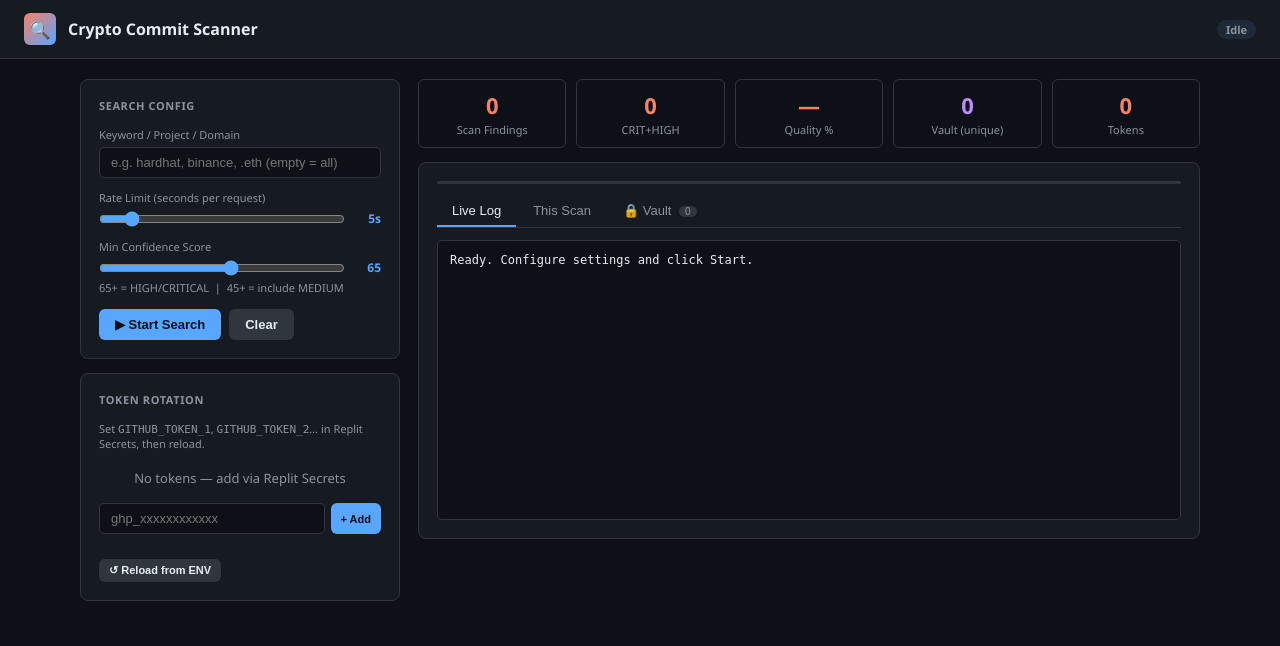
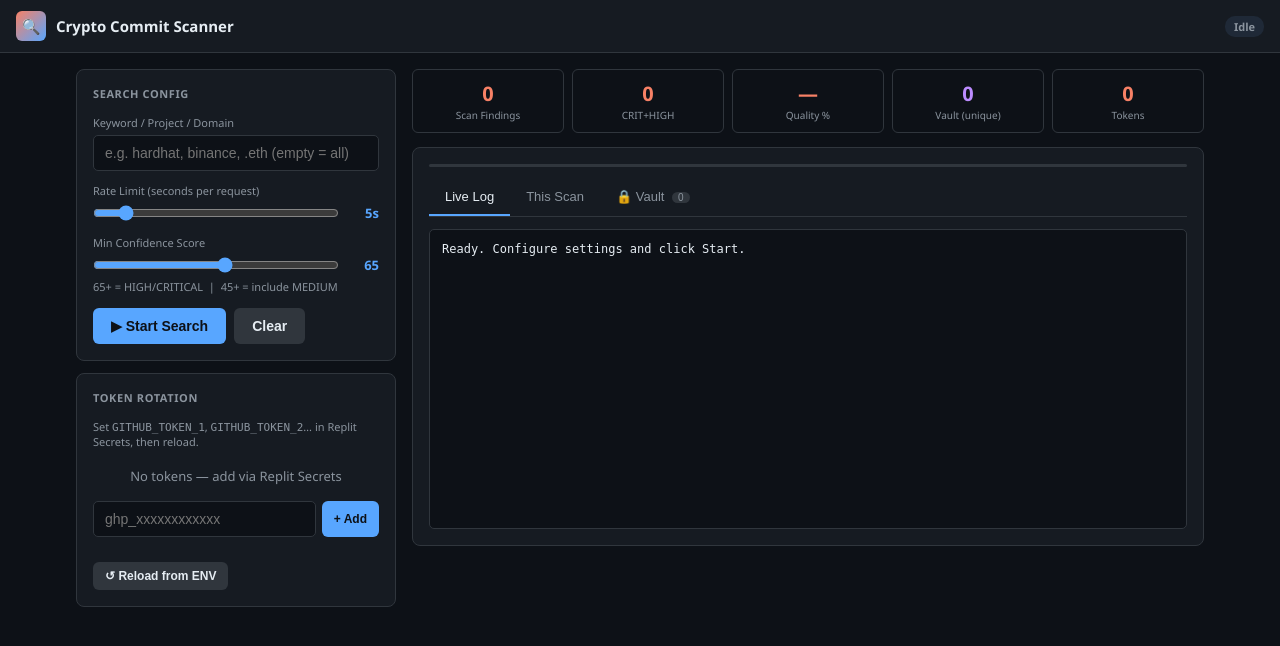
Before and after one commit to Unknown747/FindNemo, a Flask app: page / in a window 1280 px wide. Shown: the top 646 px of the page. Run offline with Flask 3, Linux system fonts and the light colour scheme; data that the repository does not hold is empty.

Commit message:
Published your App
Replit-Commit-Author: Deployment
Replit-Commit-Session-Id: 1654f700-b09d-4094-9418-e1430536cfdd
Replit-Commit-Checkpoint-Type: full_checkpoint
Replit-Commit-Event-Id: dca5699e-452b-498a-ad32-9cd8f6b42216
Replit-Commit-Screenshot-Url: https://storage.googleapis.com/screenshot-production-us-central1/1b2bee44-ed1a-4221-947a-5587d27d87a6/1654f700-b09d-4094-9418-e1430536cfdd/TCBiUVF
Replit-Commit-Deployment-Build-Id: 89b6e965-6e4a-4393-84fe-00161bee7486
Replit-Helium-Checkpoint-Created: true

```diff
--- a/templates/index.html
+++ b/templates/index.html
@@ -15,12 +15,12 @@
     }
     body { background: var(--bg); color: var(--text); font-family: 'Segoe UI', system-ui, sans-serif; font-size: 14px; min-height: 100vh; }
 
-    header { background: var(--surface); border-bottom: 1px solid var(--border); padding: 13px 24px; display: flex; align-items: center; gap: 12px; }
-    .logo { width: 32px; height: 32px; background: linear-gradient(135deg,var(--accent),var(--blue)); border-radius: 6px; display:flex; align-items:center; justify-content:center; font-size:17px; }
-    header h1 { font-size: 16px; font-weight: 600; }
-    .header-right { margin-left: auto; display: flex; align-items: center; gap: 10px; }
+    header { background: var(--surface); border-bottom: 1px solid var(--border); padding: 11px 16px; display: flex; align-items: center; gap: 10px; }
+    .logo { width: 30px; height: 30px; flex-shrink:0; background: linear-gradient(135deg,var(--accent),var(--blue)); border-radius: 6px; display:flex; align-items:center; justify-content:center; font-size:15px; }
+    header h1 { font-size: 15px; font-weight: 600; white-space:nowrap; overflow:hidden; text-overflow:ellipsis; }
+    .header-right { margin-left: auto; display: flex; align-items: center; gap: 8px; flex-shrink:0; }
 
-    .badge { display:inline-block; padding:2px 9px; border-radius:10px; font-size:11px; font-weight:600; }
+    .badge { display:inline-block; padding:3px 9px; border-radius:10px; font-size:11px; font-weight:600; }
     .badge-idle    { background:#1f2937; color:var(--muted); }
     .badge-running { background:#1a3a5c; color:var(--blue); }
     .badge-done    { background:#1a3b1a; color:var(--green); }
@@ -29,49 +29,50 @@
     .qbadge-ok    { color: var(--yellow); }
     .qbadge-low   { color: var(--red); }
 
-    .container { max-width: 1160px; margin: 0 auto; padding: 20px; }
-    .grid { display: grid; grid-template-columns: 320px 1fr; gap: 18px; }
+    .container { max-width: 1160px; margin: 0 auto; padding: 16px; }
+    .grid { display: grid; grid-template-columns: 320px 1fr; gap: 16px; }
 
-    .card { background: var(--surface); border: 1px solid var(--border); border-radius: var(--radius); padding: 18px; }
-    .card + .card { margin-top: 14px; }
+    .card { background: var(--surface); border: 1px solid var(--border); border-radius: var(--radius); padding: 16px; }
+    .card + .card { margin-top: 12px; }
     .card h2 { font-size: 11px; font-weight: 700; color: var(--muted); text-transform: uppercase; letter-spacing: .6px; margin-bottom: 14px; }
 
     label { display:block; font-size:11px; color:var(--muted); margin-bottom:5px; margin-top:12px; }
     label:first-of-type { margin-top:0; }
     input[type=text], input[type=number] {
       width:100%; background:var(--bg); border:1px solid var(--border); border-radius:5px;
-      padding:7px 11px; color:var(--text); font-size:13px; outline:none; transition:border-color .15s;
+      padding:9px 11px; color:var(--text); font-size:14px; outline:none; transition:border-color .15s;
     }
     input:focus { border-color: var(--blue); }
     .range-row { display:flex; align-items:center; gap:8px; }
-    input[type=range] { flex:1; accent-color: var(--blue); }
-    .range-val { font-size:12px; color:var(--blue); font-weight:600; min-width:28px; text-align:right; }
+    input[type=range] { flex:1; accent-color: var(--blue); height:20px; cursor:pointer; }
+    .range-val { font-size:13px; color:var(--blue); font-weight:600; min-width:32px; text-align:right; }
 
-    .btn { display:inline-flex; align-items:center; justify-content:center; gap:5px; padding:8px 16px; border:none; border-radius:6px; font-size:13px; font-weight:600; cursor:pointer; transition:opacity .15s; }
+    .btn { display:inline-flex; align-items:center; justify-content:center; gap:5px; padding:10px 18px; border:none; border-radius:6px; font-size:14px; font-weight:600; cursor:pointer; transition:opacity .15s; touch-action:manipulation; -webkit-tap-highlight-color:transparent; }
     .btn:disabled { opacity:.4; cursor:not-allowed; }
-    .btn:not(:disabled):hover { opacity:.82; }
+    .btn:not(:disabled):active { opacity:.7; }
+    @media(hover:hover){ .btn:not(:disabled):hover { opacity:.82; } }
     .btn-primary  { background:var(--blue);   color:#0d1117; }
     .btn-danger   { background:var(--red);    color:#fff; }
     .btn-subtle   { background:var(--border); color:var(--text); }
-    .btn-sm       { padding:5px 10px; font-size:11px; }
+    .btn-sm       { padding:7px 12px; font-size:12px; }
     .btn-row      { display:flex; gap:8px; margin-top:14px; flex-wrap:wrap; }
 
     /* Token */
     .token-list { display:flex; flex-direction:column; gap:5px; }
-    .token-item { display:flex; align-items:center; gap:7px; background:var(--bg); border:1px solid var(--border); border-radius:5px; padding:6px 10px; font-size:12px; }
+    .token-item { display:flex; align-items:center; gap:7px; background:var(--bg); border:1px solid var(--border); border-radius:5px; padding:8px 10px; font-size:12px; min-width:0; }
     .dot { width:7px; height:7px; border-radius:50%; flex-shrink:0; }
     .dot-ok { background:var(--green); }
     .dot-wait { background:var(--yellow); animation:pulse 1.2s infinite; }
     @keyframes pulse { 0%,100%{opacity:1} 50%{opacity:.4} }
-    .token-item .lbl { flex:1; font-family:monospace; color:var(--muted); font-size:11px; }
+    .token-item .lbl { flex:1; font-family:monospace; color:var(--muted); font-size:11px; overflow:hidden; text-overflow:ellipsis; white-space:nowrap; min-width:0; }
     .add-token-row { display:flex; gap:6px; margin-top:8px; }
-    .add-token-row input { flex:1; }
+    .add-token-row input { flex:1; min-width:0; }
 
     /* Stats */
-    .stats { display:flex; gap:10px; margin-bottom:14px; flex-wrap:wrap; }
-    .stat { flex:1; min-width:80px; background:var(--bg); border:1px solid var(--border); border-radius:6px; padding:10px 12px; text-align:center; }
-    .stat .val { font-size:22px; font-weight:700; color:var(--accent); }
-    .stat .key { font-size:11px; color:var(--muted); margin-top:2px; }
+    .stats { display:grid; grid-template-columns: repeat(5,1fr); gap:8px; margin-bottom:14px; }
+    .stat { background:var(--bg); border:1px solid var(--border); border-radius:6px; padding:10px 8px; text-align:center; }
+    .stat .val { font-size:20px; font-weight:700; color:var(--accent); }
+    .stat .key { font-size:10px; color:var(--muted); margin-top:2px; line-height:1.3; }
     .stat.vault-stat .val { color:var(--purple); }
 
     /* Progress */
@@ -81,14 +82,15 @@
     @keyframes indet { 0%{transform:translateX(-120%)} 100%{transform:translateX(450%)} }
 
     /* Tabs */
-    .tab-bar { display:flex; gap:2px; border-bottom:1px solid var(--border); margin-bottom:12px; }
-    .tab { padding:7px 15px; font-size:13px; cursor:pointer; border:none; background:none; color:var(--muted); border-bottom:2px solid transparent; transition:color .15s; white-space:nowrap; }
+    .tab-bar { display:flex; gap:0; border-bottom:1px solid var(--border); margin-bottom:12px; overflow-x:auto; -webkit-overflow-scrolling:touch; scrollbar-width:none; }
+    .tab-bar::-webkit-scrollbar { display:none; }
+    .tab { padding:10px 16px; font-size:13px; cursor:pointer; border:none; background:none; color:var(--muted); border-bottom:2px solid transparent; transition:color .15s; white-space:nowrap; touch-action:manipulation; flex-shrink:0; }
     .tab.active { color:var(--text); border-bottom-color:var(--blue); }
     .tab .cnt { display:inline-block; background:var(--border); border-radius:9px; padding:0 6px; font-size:10px; margin-left:4px; }
     .tab.active .cnt { background:var(--blue); color:#0d1117; }
 
     /* Log */
-    #log { background:var(--bg); border:1px solid var(--border); border-radius:5px; height:280px; overflow-y:auto; padding:10px 12px; font-family:monospace; font-size:12px; line-height:1.65; }
+    #log { background:var(--bg); border:1px solid var(--border); border-radius:5px; height:300px; overflow-y:auto; padding:10px 12px; font-family:monospace; font-size:12px; line-height:1.65; -webkit-overflow-scrolling:touch; }
     .log-info    { color:var(--text); }
     .log-warning { color:var(--yellow); }
     .log-error   { color:var(--red); }
```
Also changed, not shown: other parts of templates/index.html (+54 -20 lines).
